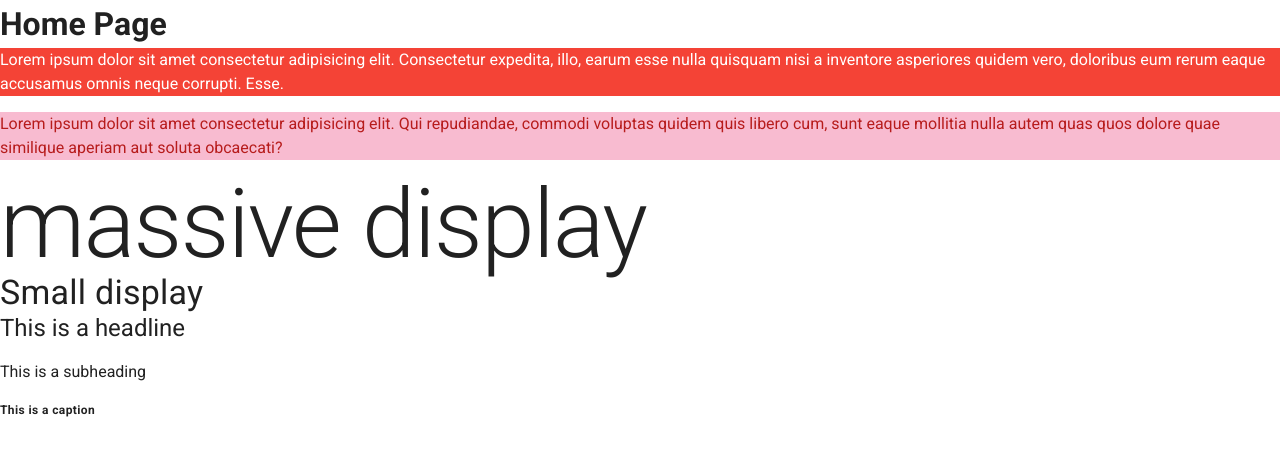
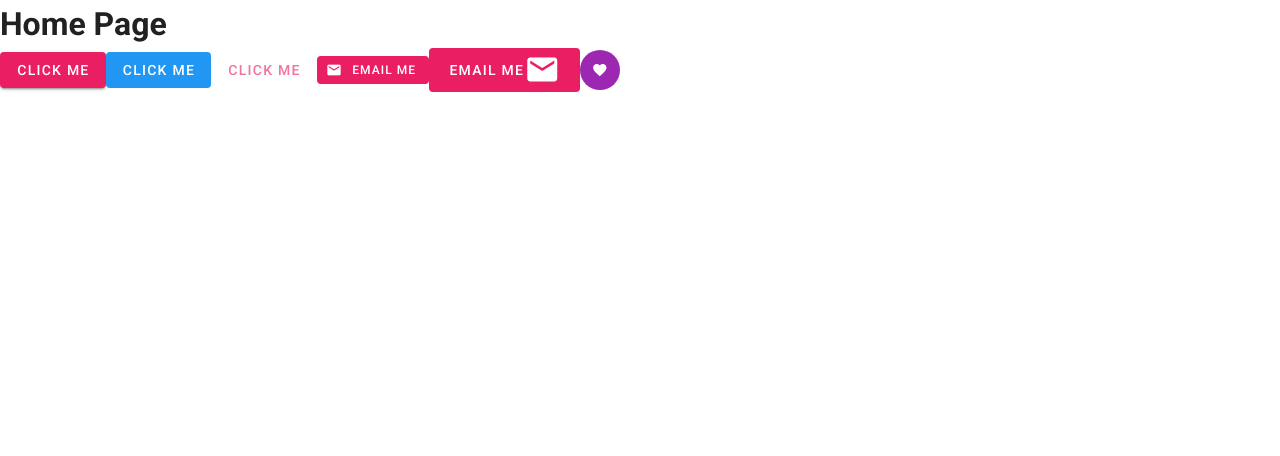
Before and after one commit to matheusborn/vuetify-tutorial, a Vue app: page / in a window 1280 px wide. Shown: the top 456 px of the page. Built offline with nearby package versions, Linux system fonts and the light colour scheme.

Commit message:
Buttons & Icons

```diff
--- a/src/views/Home.vue
+++ b/src/views/Home.vue
@@ -1,22 +1,23 @@
 <template>
   <div class="home">
     <h1>Home Page</h1>
-    <p class="red white--text">
-      Lorem ipsum dolor sit amet consectetur adipisicing elit. Consectetur
-      expedita, illo, earum esse nulla quisquam nisi a inventore asperiores
-      quidem vero, doloribus eum rerum eaque accusamus omnis neque corrupti.
-      Esse.
-    </p>
-    <p class="pink lighten-4 red--text text--darken-4">
-      Lorem ipsum dolor sit amet consectetur adipisicing elit. Qui repudiandae,
-      commodi voluptas quidem quis libero cum, sunt eaque mollitia nulla autem
-      quas quos dolore quae similique aperiam aut soluta obcaecati?
-    </p>
-    <h1 class="display-4 text-lowercase">Massive Display</h1>
-    <h4 class="display-1">Small display</h4>
-    <p class="headline">This is a headline</p>
-    <p class="subheading">This is a subheading</p>
-    <p class="caption font-weight-bold">This is a caption</p>
+    <v-btn class="pink white--text">Click Me</v-btn>
+    <v-btn depressed color="blue" dark>Click me</v-btn>
+    <v-btn plain color="pink">click me</v-btn>
+
+    <v-btn depressed small class="pink white--text">
+      <v-icon small left>mdi-email</v-icon>
+      <span>Email me</span>
+    </v-btn>
+
+    <v-btn depressed large class="pink white--text">
+      <span>Email me</span>
+      <v-icon large>mdi-email</v-icon>
+    </v-btn>
+
+    <v-btn fab depressed small dark color="purple">
+      <v-icon small>mdi-heart</v-icon>
+    </v-btn>
   </div>
 </template>
 
```
